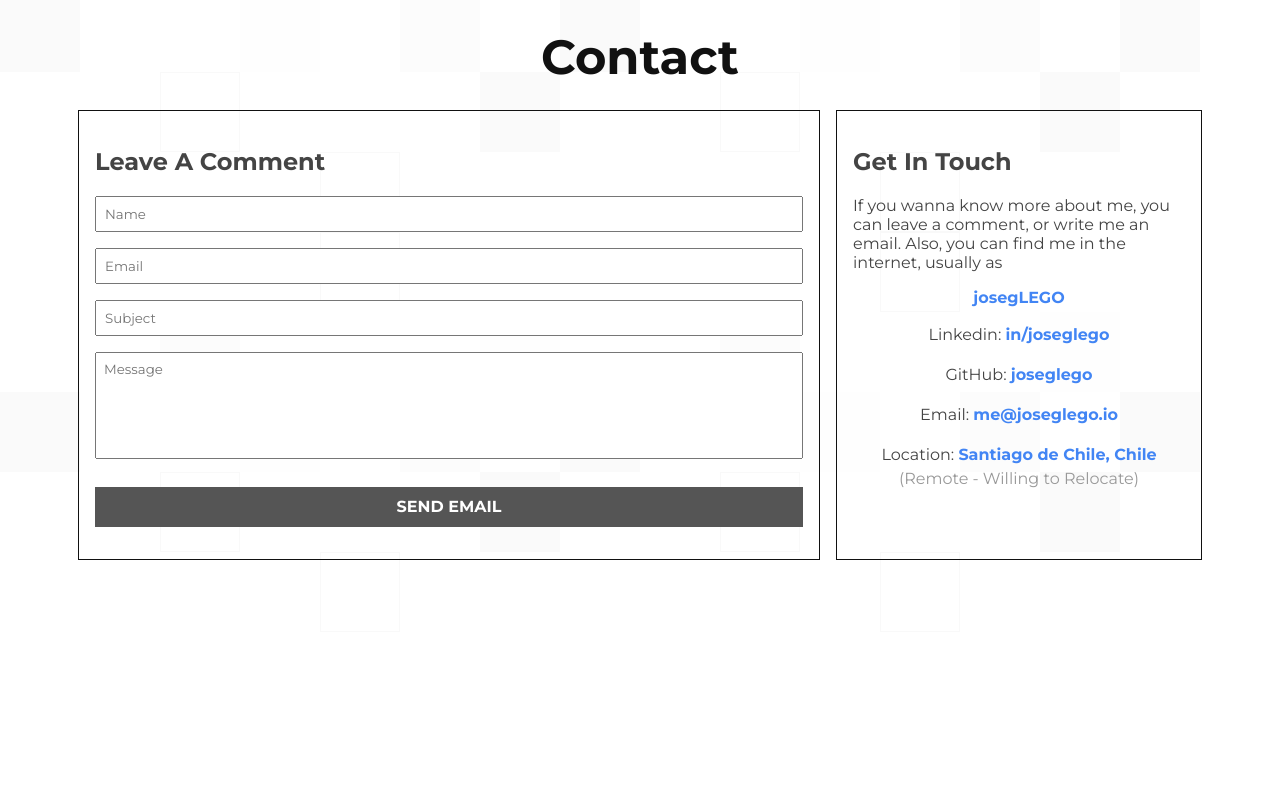
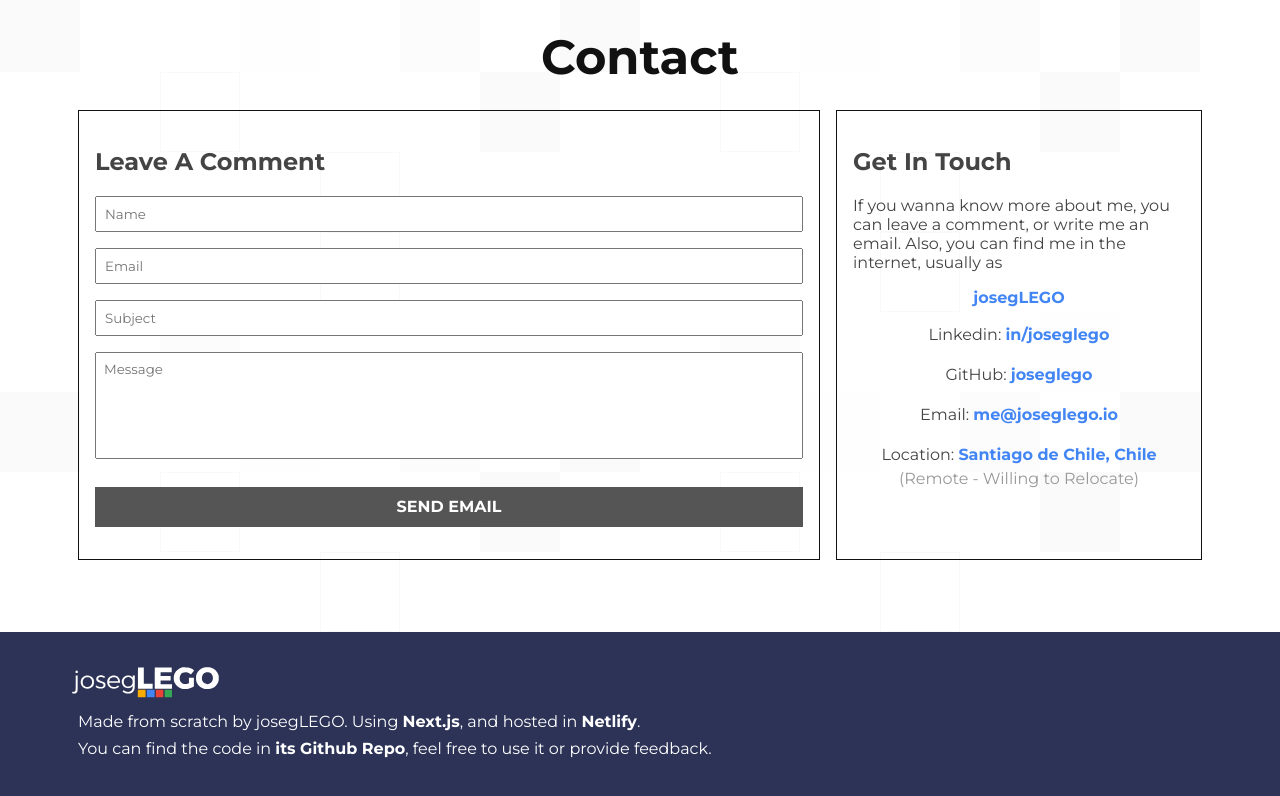
Before and after one commit to joseglego/joseglego.github.io, a Next.js app: page / in a window 1280 px wide. Shown: the part 3787-4583 px from the top of the page. Before the commit the page ends 4419 px from the top, so only its background shows below. Built offline with nearby package versions, Linux system fonts and the light colour scheme.

Commit message:
feat(Footer): define Footer and use it

```diff
--- /dev/null
+++ b/components/Footer/Footer.module.css
@@ -0,0 +1,46 @@
+.footer {
+  background-color: var(--section-bg-footer);
+  color: #fff;
+  padding: 32px 16px;
+}
+
+.footerContainer {
+  max-width: 1140px;
+  margin: 0 auto;
+  text-align: center;
+}
+
+.joseglego {
+  color: transparent;
+  background: url("/images/joseglego-alt.svg") no-repeat
+    center 70%;
+  background-size: cover;
+  width: 150px;
+  height: 40px;
+  margin: 0 auto;
+}
+
+.footer a {
+  color: #fff;
+  font-weight: bold;
+}
+
+.footerInfo p {
+  color: white;
+}
+
+@media (min-width: 768px) {
+  .footerContainer {
+    display: flex;
+    align-items: center;
+  }
+
+  .footerInfo p {
+    text-align: left;
+    margin: 8px;
+  }
+
+  .joseglego {
+    margin: 0;
+  }
+}
--- /dev/null
+++ b/components/Footer/index.js
@@ -0,0 +1,17 @@
+import styles from './Footer.module.css';
+
+function Footer () {
+  return (
+    <div className={styles.footer}>
+      <div className={styles.footerContainer}>
+        <div className={styles.footerInfo}>
+          <div className={styles.joseglego}>JosegLEGO</div>
+          <p>Made from scratch by josegLEGO. Using <a href="https://nextjs.org/">Next.js</a>, and hosted in <a href="https://www.netlify.com/">Netlify</a>.</p>
+          <p>You can find the code in <a href="https://github.com/joseglego/joseglego.github.io/tree/feat/next-version">its Github Repo</a>, feel free to use it or provide feedback.</p>
+        </div>
+      </div>
+    </div>
+  );
+}
+
+export default Footer;
--- a/pages/index.js
+++ b/pages/index.js
@@ -2,6 +2,7 @@ import Head from 'next/head';
 
 import About from '../components/About';
 import Experience from '../components/Experience';
+import Footer from '../components/Footer';
 import Landing from '../components/Landing';
 import Navbar from '../components/Navbar';
 import Projects from '../components/Projects';
@@ -21,6 +22,7 @@ export default function Home () {
         <Experience />
         <Projects />
         <Contact />
+        <Footer />
     </>
   );
 }
--- a/styles/globals.css
+++ b/styles/globals.css
@@ -18,6 +18,7 @@ body {
   --disabled-btn-bg-color: #555;
   --disabled-btn-color: #fff;
   --section-bg-filled-color: rgba(255, 255, 255, 1);
+  --section-bg-footer: #2c3357;
   --box-shadow: 0px 2px 4px -1px rgb(0 0 0 / 20%), 0px 4px 5px 0px rgb(0 0 0 / 14%), 0px 1px 10px 0px rgb(0 0 0 / 12%);
 }
 
@@ -35,6 +36,7 @@ body.dark-theme {
   --disabled-btn-bg-color: #2c384a;;
   --disabled-btn-color: #fff;
   --section-bg-filled-color: rgba(51, 51, 51, 1);
+  --section-bg-footer: #333;
   --box-shadow: 0px 2px 4px -1px rgb(0 0 0 / 20%), 0px 4px 5px 0px rgb(0 0 0 / 14%), 0px 1px 10px 0px rgb(0 0 0 / 12%);
 }
 
@@ -53,9 +55,11 @@ body.dark-theme {
     --section-bg-alt-color: rgba(102, 102, 102, 0.9);
     --disabled-btn-bg-color: #2c384a;;
     --disabled-btn-color: #fff;
-  --section-bg-filled-color: rgba(51, 51, 51, 1);
-  --box-shadow: 0px 2px 4px -1px rgb(0 0 0 / 20%), 0px 4px 5px 0px rgb(0 0 0 / 14%), 0px 1px 10px 0px rgb(0 0 0 / 12%);
+    --section-bg-filled-color: rgba(51, 51, 51, 1);
+    --section-bg-footer: #333;
+    --box-shadow: 0px 2px 4px -1px rgb(0 0 0 / 20%), 0px 4px 5px 0px rgb(0 0 0 / 14%), 0px 1px 10px 0px rgb(0 0 0 / 12%);
   }
+
   /* Override dark mode with light mode styles if the user decides to swap */
   body.light-theme {
     --main-font-color: #444;
@@ -70,8 +74,9 @@ body.dark-theme {
     --section-bg-alt-color: rgba(241,241,241, .85);
     --disabled-btn-bg-color: #555;
     --disabled-btn-color: #fff;
-  --section-bg-filled-color: rgba(255, 255, 255, 1);
-  --box-shadow: 0px 2px 4px -1px rgb(0 0 0 / 20%), 0px 4px 5px 0px rgb(0 0 0 / 14%), 0px 1px 10px 0px rgb(0 0 0 / 12%);
+    --section-bg-filled-color: rgba(255, 255, 255, 1);
+    --section-bg-footer: #2c3357;
+    --box-shadow: 0px 2px 4px -1px rgb(0 0 0 / 20%), 0px 4px 5px 0px rgb(0 0 0 / 14%), 0px 1px 10px 0px rgb(0 0 0 / 12%);
   }
 }
 * {
```
Lines whose indentation alone changed are shown as unchanged.
